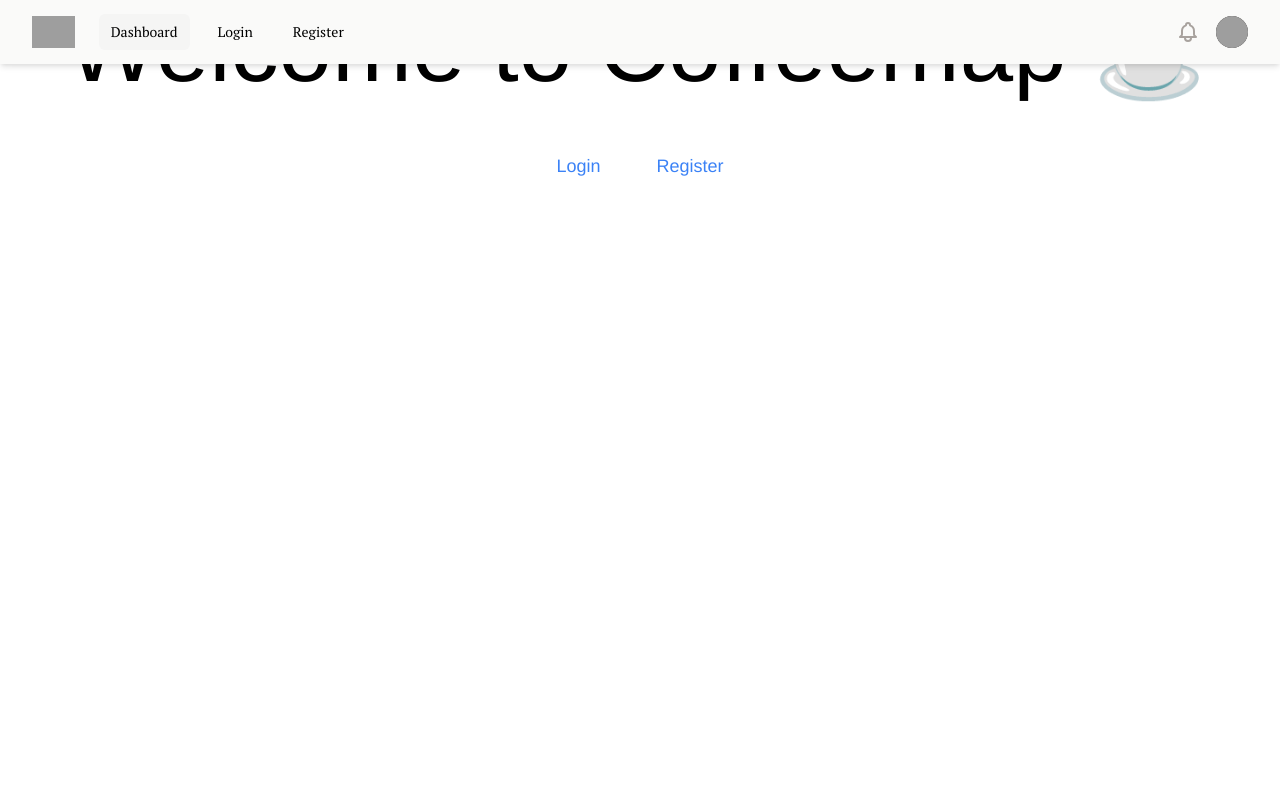
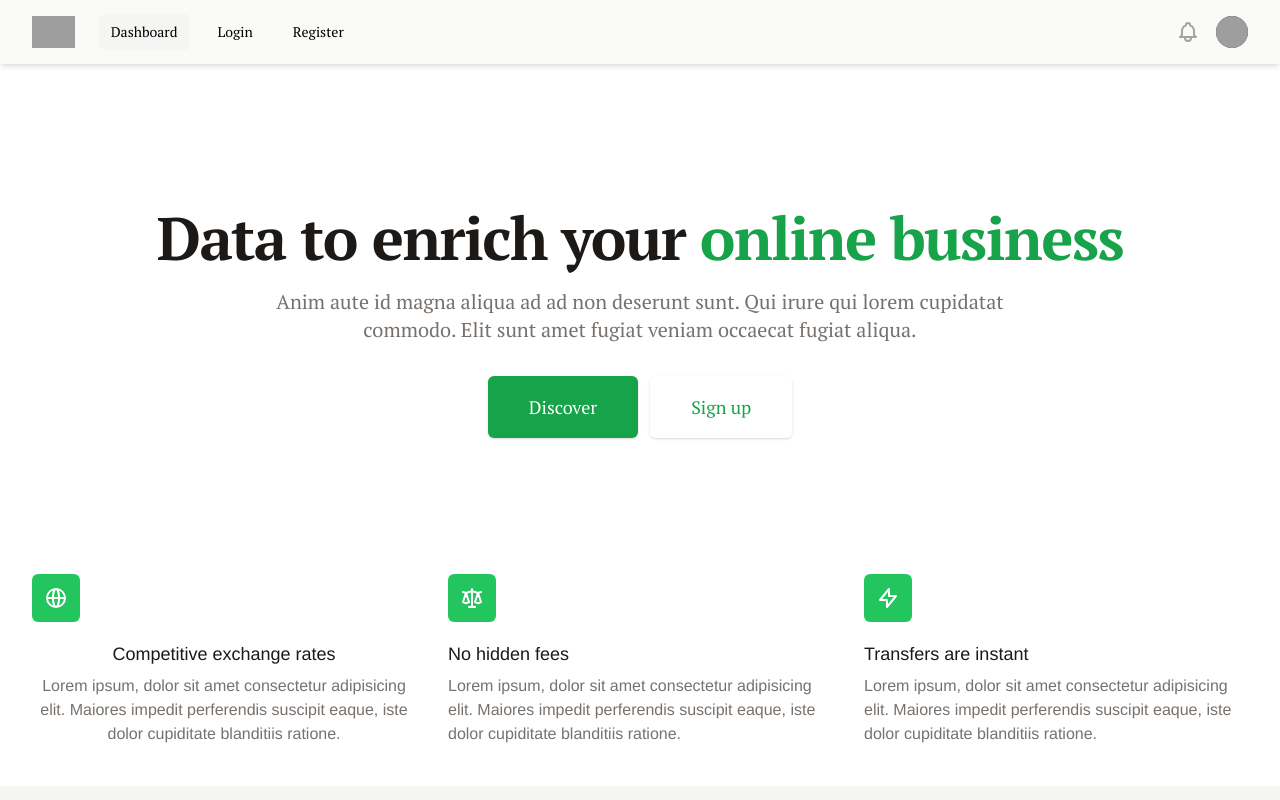
Before and after one commit to ThisIsJustUs/coffeemap, a Next.js app in the folder web/: page / in a window 1280 px wide. Shown: the top 800 px of the page. Built offline with nearby package versions, Linux system fonts and the light colour scheme; grey boxes are pictures that could not be loaded.

Commit message:
Marketing Pages

```diff
--- a/web/src/components/NavBar.tsx
+++ b/web/src/components/NavBar.tsx
@@ -54,11 +54,13 @@ export const NavBar: React.FC<NavBarProps> = () => {
                         </div>
                         <div className='flex-1 flex items-center justify-center sm:items-stretch sm:justify-start'>
                             <div className='flex-shrink-0 flex items-center'>
-                                <img
-                                    className='block lg:hidden h-8 w-auto'
-                                    src='https://coffeemap-resources.s3.eu-central-1.amazonaws.com/Logo.svg'
-                                    alt='Coffeemap'
-                                />
+                                <Link href='/'>
+                                    <img
+                                        className='block lg:hidden h-8 w-auto'
+                                        src='https://coffeemap-resources.s3.eu-central-1.amazonaws.com/Logo.svg'
+                                        alt='Coffeemap'
+                                    />
+                                </Link>
                                 <Link href='/'>
                                     <a>
                                         <img
--- a/web/src/pages/index.tsx
+++ b/web/src/pages/index.tsx
@@ -1,5 +1,5 @@
 import Head from 'next/head';
-import Link from 'next/link';
+import { Footer } from '../components/Footer';
 import { NavBar } from '../components/NavBar';
 
 export default function IndexPage() {
@@ -8,19 +8,148 @@ export default function IndexPage() {
             <Head>
                 <title>Welcome to Coffeemap</title>
             </Head>
-            <NavBar />
-            <div className='flex justify-center flex-col'>
-                <h1 className='md:text-8xl text-5xl text-center'>
-                    Welcome to Coffeemap ☕️
-                </h1>
-                <div className='my-7 flex justify-center'>
-                    <Link href='/login'>
-                        <a className='text-blue-500 text-lg m-7'>Login</a>
-                    </Link>
-                    <Link href='/register'>
-                        <a className='text-blue-500 text-lg m-7'>Register</a>
-                    </Link>
+            <div className=''>
+                <NavBar />
+                <div className='pt-16 pb-16 sm:pb-24'>
+                    <div className='max-w-7xl px-4 sm:px-6'></div>
+                    <main className='mt-16 mx-auto max-w-7xl px-4 sm:mt-36 font-serif'>
+                        <div className='text-center'>
+                            <h1 className='text-4xl tracking-tight font-extrabold text-gray-900 sm:text-5xl md:text-6xl'>
+                                <span className='block xl:inline'>
+                                    Data to enrich your{' '}
+                                </span>
+                                <span className='block text-green-600 xl:inline'>
+                                    online business
+                                </span>
+                            </h1>
+                            <p className='mt-3 max-w-md mx-auto text-base text-gray-500 sm:text-lg md:mt-5 md:text-xl md:max-w-3xl'>
+                                Anim aute id magna aliqua ad ad non deserunt
+                                sunt. Qui irure qui lorem cupidatat commodo.
+                                Elit sunt amet fugiat veniam occaecat fugiat
+                                aliqua.
+                            </p>
+                            <div className='mt-5 max-w-md mx-auto sm:flex sm:justify-center md:mt-8'>
+                                <div className='rounded-md shadow'>
+                                    <a
+                                        href='#'
+                                        className='w-full flex items-center justify-center px-8 py-3 border border-transparent text-base font-medium rounded-md text-white bg-green-600 hover:bg-green-700 md:py-4 md:text-lg md:px-10'
+                                    >
+                                        Discover
+                                    </a>
+                                </div>
+                                <div className='mt-3 rounded-md shadow sm:mt-0 sm:ml-3'>
+                                    <a
+                                        href='#'
+                                        className='w-full flex items-center justify-center px-8 py-3 border border-transparent text-base font-medium rounded-md text-green-600 bg-white hover:bg-gray-50 md:py-4 md:text-lg md:px-10'
+                                    >
+                                        Sign up
+                                    </a>
+                                </div>
+                            </div>
+                        </div>
+                    </main>
                 </div>
+                <div className='max-w-xl mx-auto px-4 sm:px-6 py-10 lg:max-w-7xl lg:px-8'>
+                    <h2 className='sr-only'>A better way to send money.</h2>
+                    <dl className='space-y-10 lg:space-y-0 lg:grid lg:grid-cols-3 lg:gap-8'>
+                        <div>
+                            <div className='flex items-center justify-center h-12 w-12 rounded-md bg-green-500 text-white'>
+                                {/* <!-- Heroicon name: globe-alt --> */}
+                                <svg
+                                    className='h-6 w-6'
+                                    xmlns='http://www.w3.org/2000/svg'
+                                    fill='none'
+                                    viewBox='0 0 24 24'
+                                    stroke='currentColor'
+                                    aria-hidden='true'
+                                >
+                                    <path
+                                        stroke-linecap='round'
+                                        stroke-linejoin='round'
+                                        stroke-width='2'
+                                        d='M21 12a9 9 0 01-9 9m9-9a9 9 0 00-9-9m9 9H3m9 9a9 9 0 01-9-9m9 9c1.657 0 3-4.03 3-9s-1.343-9-3-9m0 18c-1.657 0-3-4.03-3-9s1.343-9 3-9m-9 9a9 9 0 019-9'
+                                    />
+                                </svg>
+                            </div>
+                            <div className='mt-5 text-center'>
+                                <dt className='text-lg leading-6 font-medium text-gray-900'>
+                                    Competitive exchange rates
+                                </dt>
+                                <dd className='mt-2 text-base text-gray-500'>
+                                    Lorem ipsum, dolor sit amet consectetur
+                                    adipisicing elit. Maiores impedit
+                                    perferendis suscipit eaque, iste dolor
+                                    cupiditate blanditiis ratione.
+                                </dd>
+                            </div>
+                        </div>
+
+                        <div>
+                            <div className='flex items-center justify-center h-12 w-12 rounded-md bg-green-500 text-white'>
+                                {/* <!-- Heroicon name: scale --> */}
+                                <svg
+                                    className='h-6 w-6'
+                                    xmlns='http://www.w3.org/2000/svg'
+                                    fill='none'
+                                    viewBox='0 0 24 24'
+                                    stroke='currentColor'
+                                    aria-hidden='true'
+                                >
+                                    <path
+                                        stroke-linecap='round'
+                                        stroke-linejoin='round'
+                                        stroke-width='2'
+                                        d='M3 6l3 1m0 0l-3 9a5.002 5.002 0 006.001 0M6 7l3 9M6 7l6-2m6 2l3-1m-3 1l-3 9a5.002 5.002 0 006.001 0M18 7l3 9m-3-9l-6-2m0-2v2m0 16V5m0 16H9m3 0h3'
+                                    />
+                                </svg>
+                            </div>
+                            <div className='mt-5'>
+                                <dt className='text-lg leading-6 font-medium text-gray-900'>
+                                    No hidden fees
+                                </dt>
+                                <dd className='mt-2 text-base text-gray-500'>
+                                    Lorem ipsum, dolor sit amet consectetur
+                                    adipisicing elit. Maiores impedit
+                                    perferendis suscipit eaque, iste dolor
+                                    cupiditate blanditiis ratione.
+                                </dd>
+                            </div>
+                        </div>
+
+                        <div>
+                            <div className='flex items-center justify-center h-12 w-12 rounded-md bg-green-500 text-white'>
+                                {/* <!-- Heroicon name: lightning-bolt --> */}
+                                <svg
+                                    className='h-6 w-6'
+                                    xmlns='http://www.w3.org/2000/svg'
+                                    fill='none'
+                                    viewBox='0 0 24 24'
+                                    stroke='currentColor'
+                                    aria-hidden='true'
+                                >
+                                    <path
+                                        stroke-linecap='round'
+                                        stroke-linejoin='round'
+                                        stroke-width='2'
+                                        d='M13 10V3L4 14h7v7l9-11h-7z'
+                                    />
+                                </svg>
+                            </div>
+                            <div className='mt-5'>
+                                <dt className='text-lg leading-6 font-medium text-gray-900'>
+                                    Transfers are instant
+                                </dt>
+                                <dd className='mt-2 text-base text-gray-500'>
+                                    Lorem ipsum, dolor sit amet consectetur
+                                    adipisicing elit. Maiores impedit
+                                    perferendis suscipit eaque, iste dolor
+                                    cupiditate blanditiis ratione.
+                                </dd>
+                            </div>
+                        </div>
+                    </dl>
+                </div>
+                <Footer />
             </div>
         </>
     );
```
